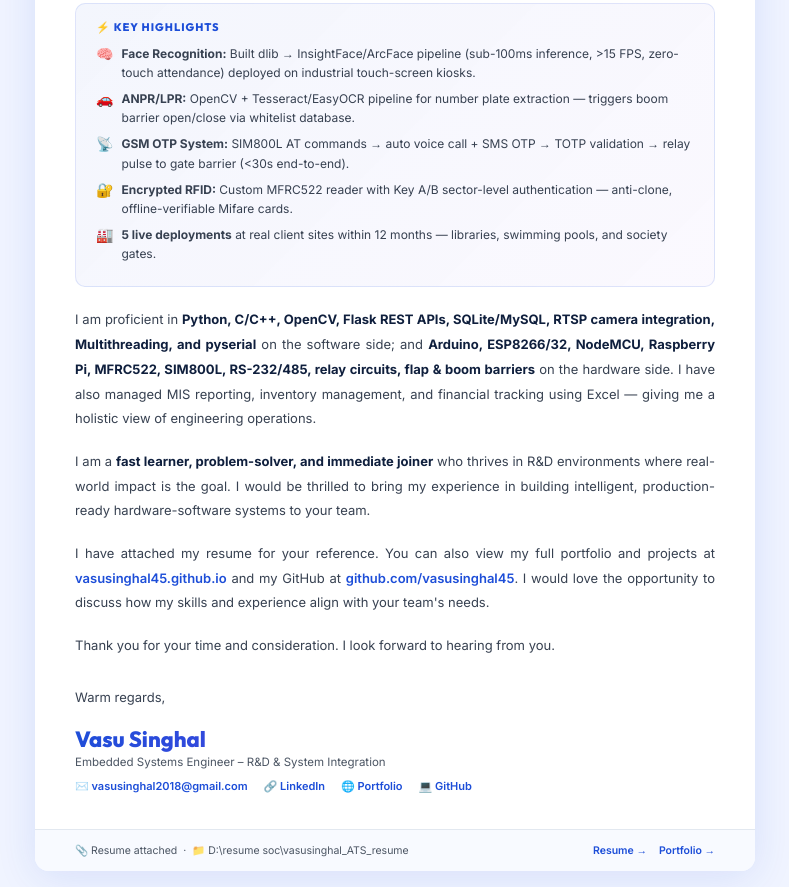
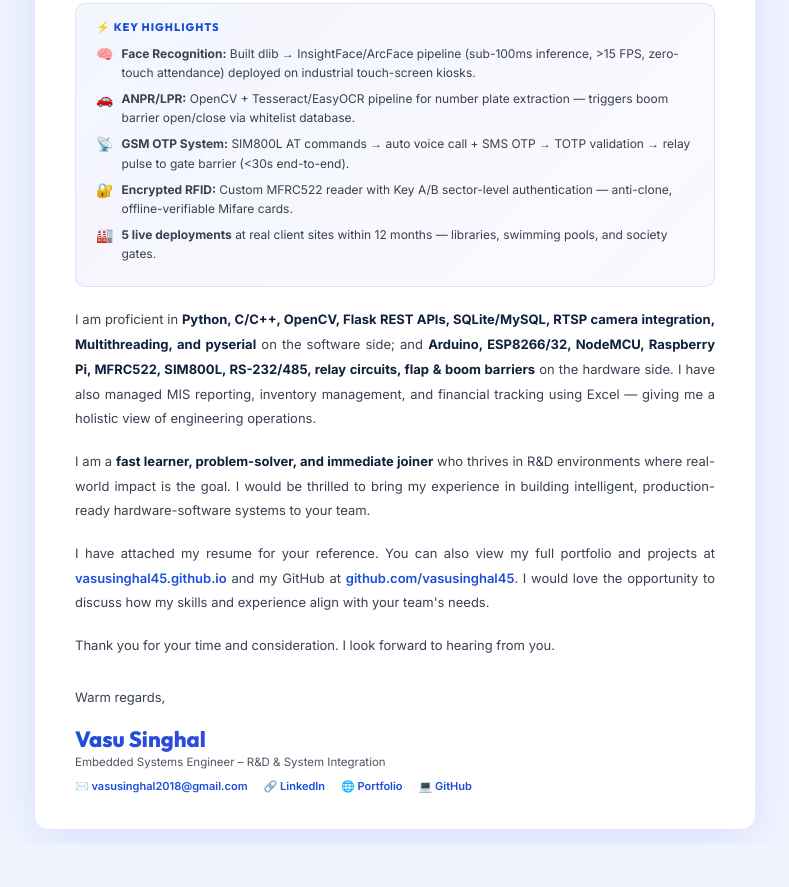
Before and after one commit to vasusinghal45/vasusinghal45.github.io, a plain HTML site: page vasusinghal_ATS_resume/Vasu_Singhal_Cover_Letter.html in a window 1280 px wide. Shown: the part 772-1659 px from the top of the page, without its empty margins (245-1034 px from the left). After the commit the page ends 1617 px from the top, so only its background shows below. Drawn offline with Linux system fonts and the light colour scheme.

Commit message:
Remove local file path footer from cover letter

```diff
--- a/vasusinghal_ATS_resume/Vasu_Singhal_Cover_Letter.html
+++ b/vasusinghal_ATS_resume/Vasu_Singhal_Cover_Letter.html
@@ -251,14 +251,7 @@
 
   </div><!-- /body -->
 
-  <!-- FOOTER -->
-  <div class="footer">
-    <div class="footer-note">📎 Resume attached &nbsp;·&nbsp; 📁 D:\resume soc\vasusinghal_ATS_resume</div>
-    <div class="footer-links">
-      <a href="Vasu_Singhal_Resume.html">Resume →</a>
-      <a href="https://vasusinghal45.github.io" target="_blank">Portfolio →</a>
-    </div>
-  </div>
+
 
 </div><!-- /page -->
 
```
